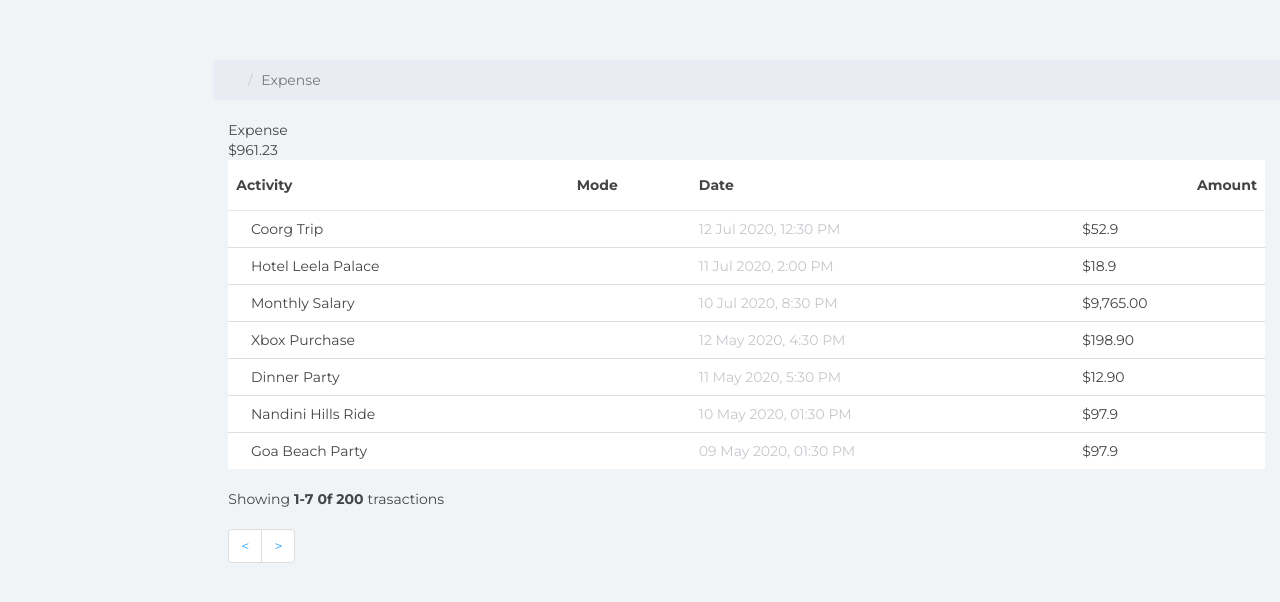
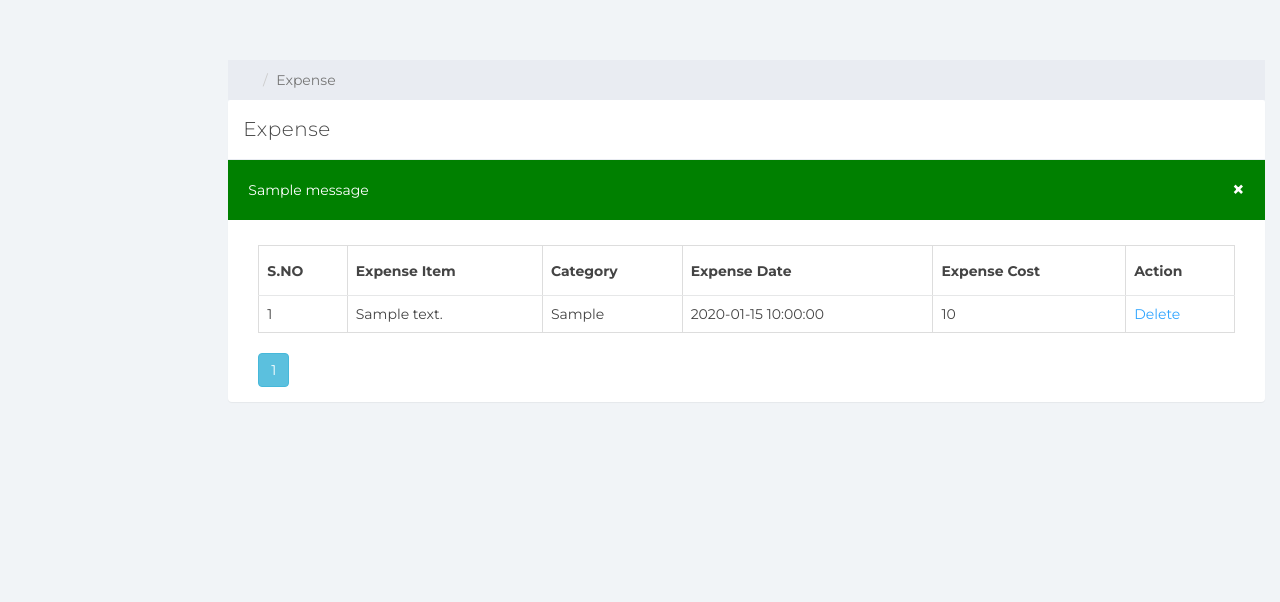
Before and after one commit to jitenadav/Smart-Expense-Manager, a Python web app: template templates/manage-expense.html in a window 1280 px wide. Shown: the top 602 px of the page. Run offline with Jinja, Linux system fonts and the light colour scheme; the template is opened without the code that fills it: most values are stand-ins (such as "Sample title", 1, 10 or a date in 2020); one stand-in notice (Sample message) is shown; some libraries are stand-ins or nearby versions; some web fonts are replaced.

Commit message:
Add Pagination in ManageEXpenses

```diff
--- a/templates/manage-expense.html
+++ b/templates/manage-expense.html
@@ -9,7 +9,6 @@
 <link href="{{ url_for('static', filename='css/font-awesome.min.css') }}" rel="stylesheet">
 <link href="{{ url_for('static', filename='css/datepicker3.css') }}" rel="stylesheet">
 <link href="{{ url_for('static', filename='css/styles.css')}}" rel="stylesheet">
-
 <!--Custom Font-->
 <link href="https://fonts.googleapis.com/css?family=Montserrat:300,300i,400,400i,500,500i,600,600i,700,700i" rel="stylesheet">
 <!--[if lt IE 9]>
@@ -22,7 +21,7 @@
 <?php include_once('includes/sidebar.php');?>
 
 <div class="col-sm-9 col-sm-offset-3 col-lg-10 col-lg-offset-2 main">
-  <div class="row">
+  <div>
     <ol class="breadcrumb">
       <li><a href="#">
         <em class="fa fa-home"></em>
@@ -37,87 +36,72 @@
   <div class="row">
     <div class="col-lg-12">
 
-      <div class="wrapper rounded">
-  <div class="row mt-2 pt-2">
-
-      <div class="col-md-6">
-          <div class="d-flex justify-content-md-end align-items-center">
-              <div class="fa fa-long-arrow-up"></div>
-              <div class="text mx-3">Expense</div>
-              <div class="text-white ml-4 money">$961.23</div>
-          </div>
-      </div>
-  </div>
-
-  <div class="table-responsive mt-3">
-      <table class="table table-dark table-borderless">
-          <thead>
-              <tr>
-                  <th scope="col">Activity</th>
-                  <th scope="col">Mode</th>
-                  <th scope="col">Date</th>
-                  <th scope="col" class="text-right">Amount</th>
-              </tr>
-          </thead>
-          <tbody>
-              <tr>
-                  <td scope="row"> <span class="fa fa-briefcase mr-1"></span> Coorg Trip </td>
-                  <td><span class="fa fa-cc-mastercard"></span></td>
-                  <td class="text-muted">12 Jul 2020, 12:30 PM</td>
-                  <td class="d-flex justify-content-end align-items-center"> <span class="fa fa-long-arrow-up mr-1"></span> $52.9 </td>
-              </tr>
-              <tr>
-                  <td scope="row"> <span class="fa fa-bed mr-1"></span> Hotel Leela Palace </td>
-                  <td><span class="fa fa-cc-mastercard"></span></td>
-                  <td class="text-muted">11 Jul 2020, 2:00 PM</td>
-                  <td class="d-flex justify-content-end align-items-center"> <span class="fa fa-long-arrow-up mr-1"></span> $18.9 </td>
-              </tr>
-              <tr>
-                  <td scope="row"> <span class="fa fa-exchange mr-1"></span> Monthly Salary </td>
-                  <td><span class="fa fa-cc-visa"></span></td>
-                  <td class="text-muted">10 Jul 2020, 8:30 PM</td>
-                  <td class="d-flex justify-content-end align-items-center"> <span class="fa fa-long-arrow-down mr-1"></span> $9,765.00 </td>
-              </tr>
-              <tr>
-                  <td scope="row"> <span class="fa fa-exchange mr-1"></span> Xbox Purchase </td>
-                  <td><span class="fa fa-cc-mastercard"></span></td>
-                  <td class="text-muted">12 May 2020, 4:30 PM</td>
-                  <td class="d-flex justify-content-end align-items-center"> <span class="fa fa-long-arrow-up mr-1"></span> $198.90 </td>
-              </tr>
-              <tr>
-                  <td scope="row"> <span class="fa fa-cutlery mr-1"></span> Dinner Party </td>
-                  <td><span class="fa fa-cc-visa"></span></td>
-                  <td class="text-muted">11 May 2020, 5:30 PM</td>
-                  <td class="d-flex justify-content-end align-items-center"> <span class="fa fa-long-arrow-up mr-1"></span> $12.90 </td>
-              </tr>
-              <tr>
-                  <td scope="row"> <span class="fa fa-briefcase mr-1"></span> Nandini Hills Ride </td>
-                  <td><span class="fa fa-cc-mastercard"></span></td>
-                  <td class="text-muted">10 May 2020, 01:30 PM</td>
-                  <td class="d-flex justify-content-end align-items-center"> <span class="fa fa-long-arrow-up mr-1"></span> $97.9 </td>
-              </tr>
-              <tr>
-                  <td scope="row"> <span class="fa fa-briefcase mr-1"></span> Goa Beach Party </td>
-                  <td><span class="fa fa-cc-visa"></span></td>
-                  <td class="text-muted">09 May 2020, 01:30 PM</td>
-                  <td class="d-flex justify-content-end align-items-center"> <span class="fa fa-long-arrow-up mr-1"></span> $97.9 </td>
-              </tr>
-          </tbody>
-      </table>
-  </div>
-  <div class="d-flex justify-content-between align-items-center results"> <span class="pl-md-3">Showing<b class="text-white"> 1-7 0f 200 </b> trasactions</span>
-      <div class="pt-3">
-          <nav aria-label="Page navigation example">
-              <ul class="pagination">
-                  <li class="page-item disabled"> <a class="page-link" href="#" aria-label="Previous"> <span aria-hidden="true">&lt;</span> </a> </li>
-                  <li class="page-item"> <a class="page-link" href="#" aria-label="Next"> <span aria-hidden="true">&gt;</span> </a> </li>
-              </ul>
-          </nav>
-      </div>
-  </div>
-</div>
 
 
+      <div class="panel panel-default">
+        <div class="panel-heading">Expense</div>
+        {% with messages = get_flashed_messages() %}
+         	{% if messages %}
+					{% for message in messages %}
+					<div class="notify" role="alert">
+						<span class="closebtn" onclick="this.parentElement.style.display='none';">&times;</span>
+						{{ message }}
+					</div>
+					 {% endfor %}
+         {% endif %}
+      {% endwith %}
+        <div class="panel-body">
+          <p style="font-size:16px; color:red" align="center"> <?php if($msg){
+  echo $msg;
+  }  ?> </p>
+          <div class="col-md-12">
+
+            <div class="table-responsive">
+          <table class="table table-bordered mg-b-0">
+            <thead>
+              <tr>
+                <th>S.NO</th>
+                <th>Expense Item</th>
+                <th>Category</th>
+                <th>Expense Date</th>
+                <th>Expense Cost</th>
+                <th>Action</th>
+              </tr>
+            </thead>
+            {% for row in result.items %}
+
+            <tbody>
+              <tr>
+
+                <td>{{ loop.index}}</td>
+
+                <td>{{row.expDesc}}</td>
+                <td>{{row.expCategory}}</td>
+                <td>{{row.expDate}}</td>
+                <td>{{row.expAmount}}</td>
+                {% set url = "/manage/delete/{}".format(row.id) %}
+                <td><a onclick="return confirm('Record will be Deleted');" href={{url}}>Delete</a>
+              </tr>
+           {% endfor %}
+
+            </tbody>
+          </table>
+      {% for page_num in result.iter_pages(left_edge=1, right_edge=1, left_current=1, right_current=2) %}
+        {% if page_num %}
+          {% if result.page == page_num %}
+            <a class="btn btn-info mb-4" href="{{ url_for('server.manageexpense', page=page_num) }}">{{ page_num }}</a>
+          {% else %}
+            <a class="btn btn-outline-info mb-4" href="{{ url_for('server.manageexpense', page=page_num) }}">{{ page_num }}</a>
+          {% endif %}
+        {% else %}
+          ...
+        {% endif %}
+      {% endfor %}
+        </div>
+          </div>
+        </div>
+      </div><!-- /.panel-->
+    </div><!-- /.col-->
     <?php include_once('includes/footer.php');?>
   </div><!-- /.row -->
 </div><!--/.main-->
```
Also changed, not shown: server.py (+17 -3 lines).
